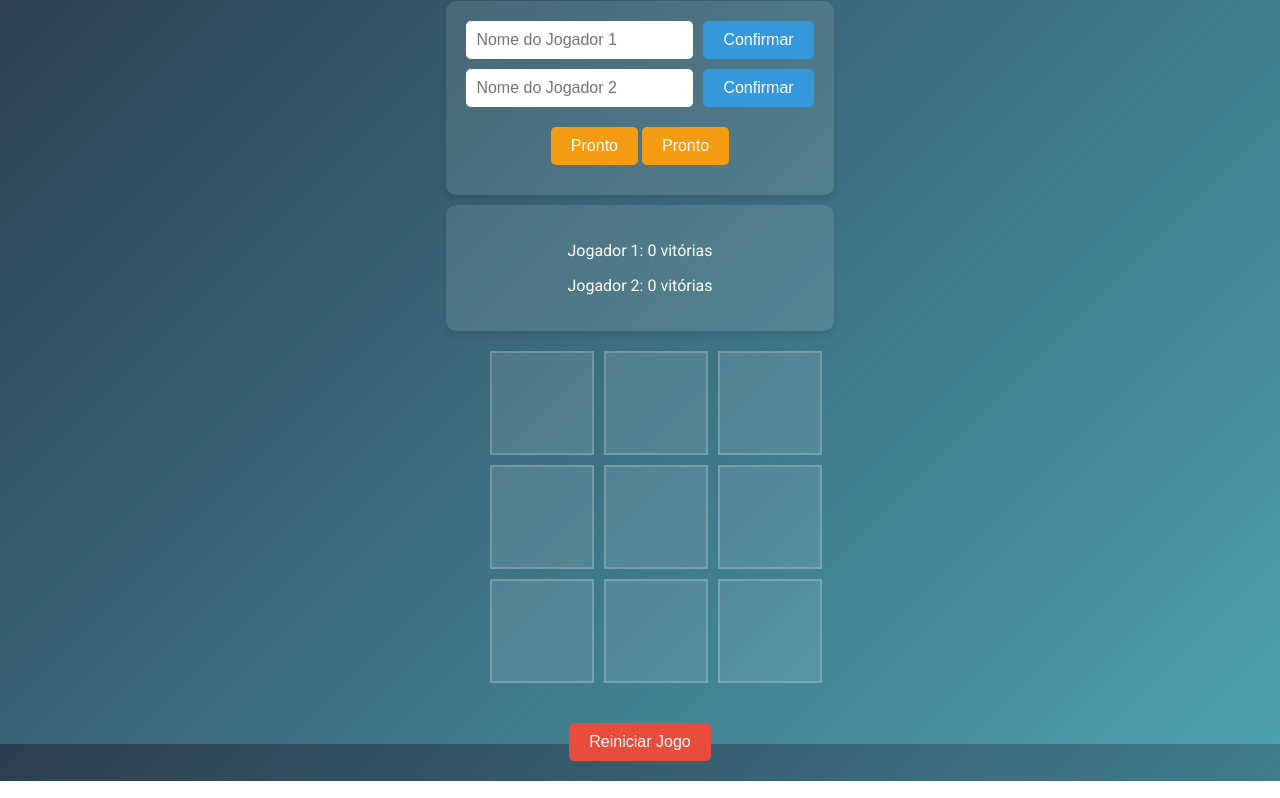
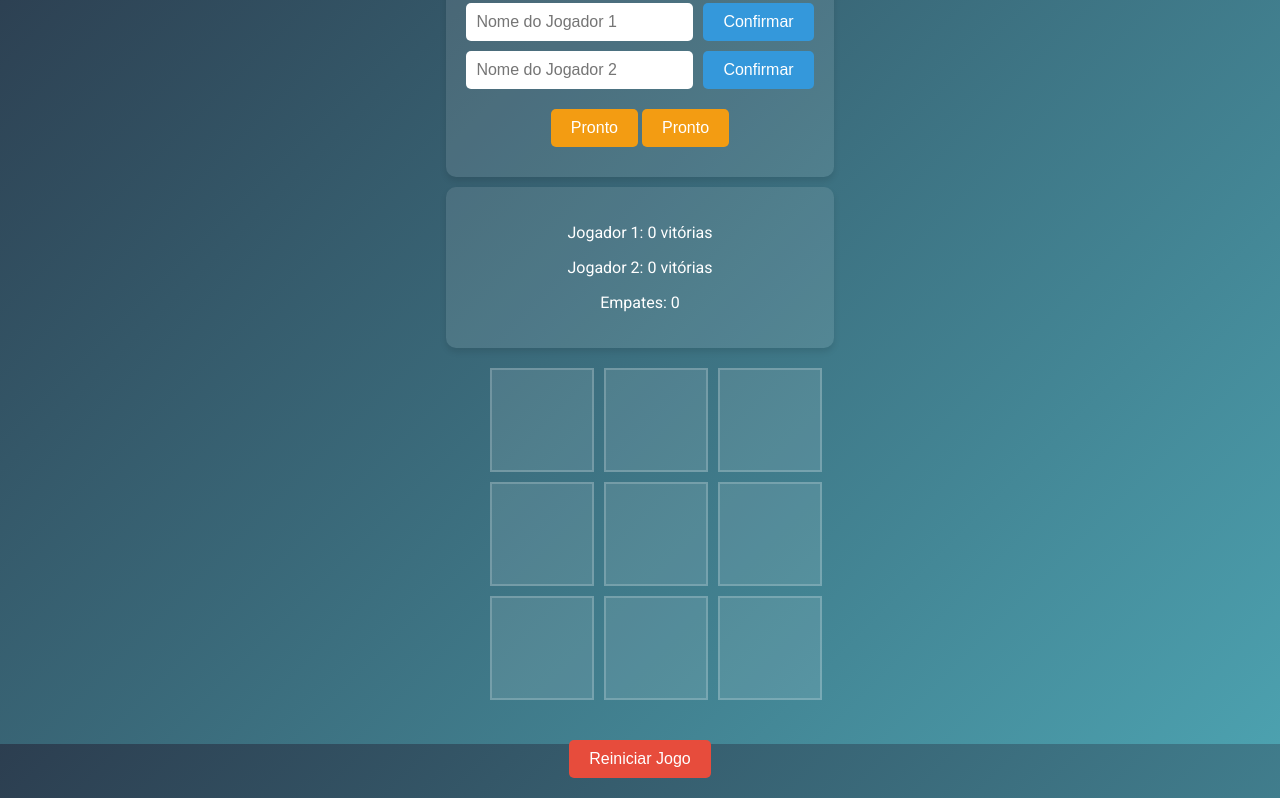
Before and after one commit to vsserra/jogodavelha, a website: page public/index.html in a window 1280 px wide. Shown: the part 56-854 px from the top of the page. Drawn offline with nearby package versions, Linux system fonts and the light colour scheme; no server answers.

Commit message:
Update index.html

```diff
--- a/public/index.html
+++ b/public/index.html
@@ -28,6 +28,7 @@
         <div id="scoreboard" class="card">
             <p id="score-player1">Jogador 1: 0 vitórias</p>
             <p id="score-player2">Jogador 2: 0 vitórias</p>
+            <p id="score-ties">Empates: 0</p>
         </div>
         <div id="board" class="board">
             <div class="cell" data-index="0"></div>
```
